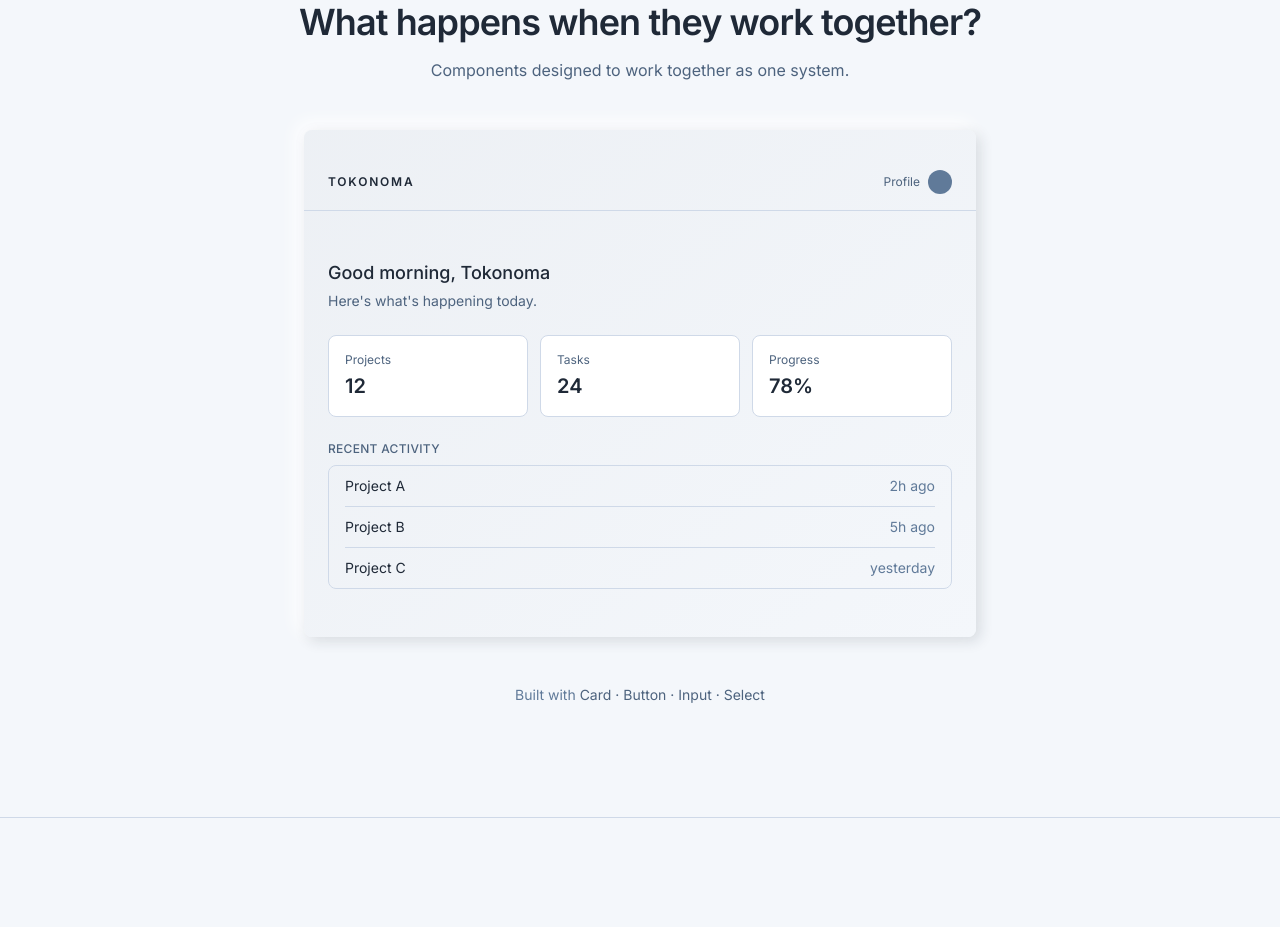
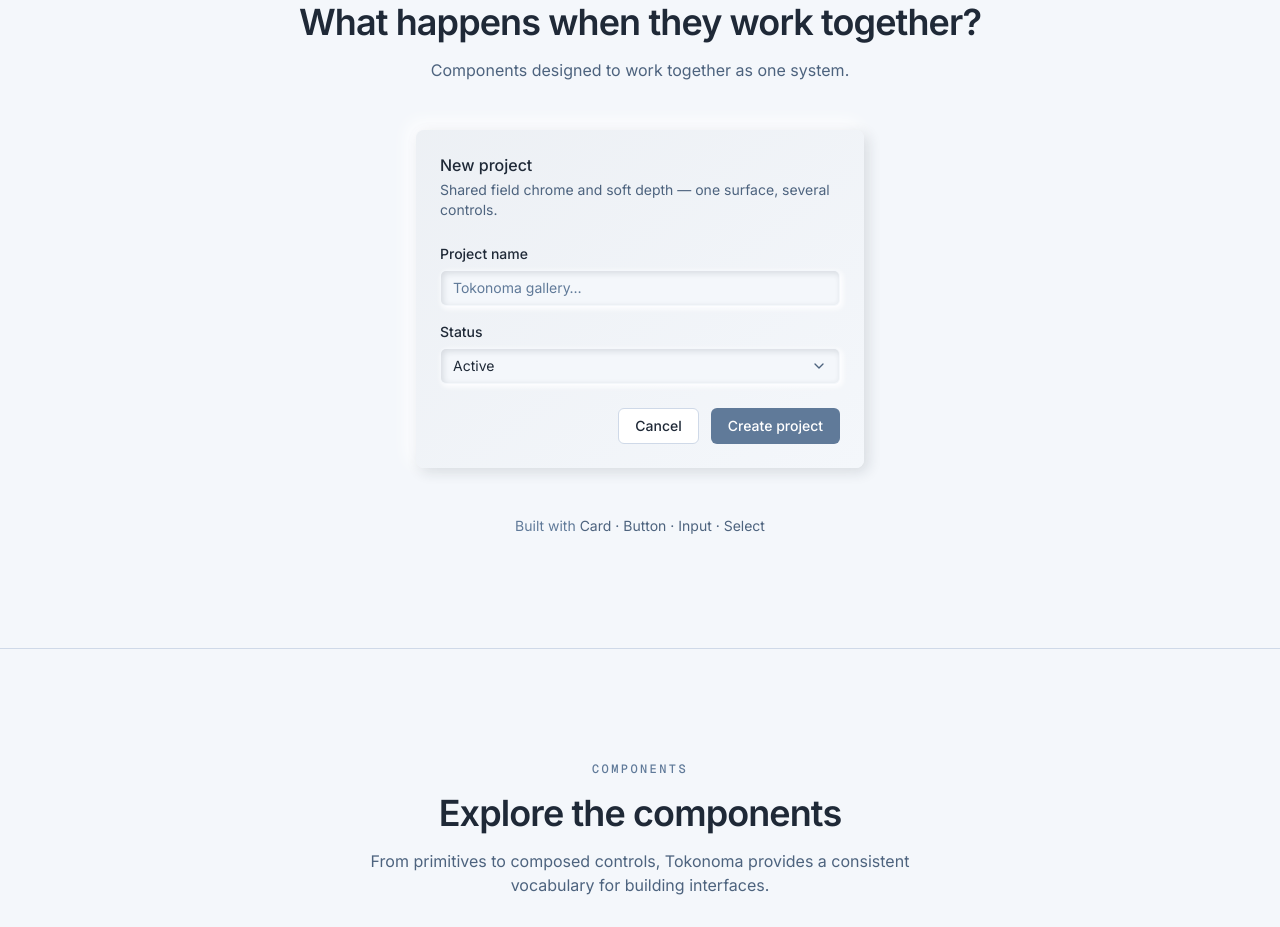
Before and after one commit to mai5hara/tokonoma-ui, a React (Vite) app: page / in a window 1280 px wide. Shown: the part 3160-4087 px from the top of the page. Built offline with nearby package versions, Linux system fonts and the light colour scheme.

Commit message:
Refactor BuiltWith component to include project creation form

```diff
--- a/src/landing/sections/BuiltWith.tsx
+++ b/src/landing/sections/BuiltWith.tsx
@@ -1,16 +1,33 @@
-import { Card, CardContent } from '@/components/ui/card';
+import { useId, useState } from 'react';
 
-import { ActivityRow, StatTile } from '../mock-atoms';
+import { Button } from '@/components/ui/button';
+import {
+  Card,
+  CardContent,
+  CardDescription,
+  CardFooter,
+  CardHeader,
+  CardTitle,
+} from '@/components/ui/card';
+import { Field } from '@/components/ui/field';
+import { Input } from '@/components/ui/input';
+import { Label } from '@/components/ui/label';
+import { Select } from '@/components/ui/select';
+
 import { Section, SectionHeading } from '../ui';
 
-const ACTIVITY = [
-  { name: 'Project A', time: '2h ago' },
-  { name: 'Project B', time: '5h ago' },
-  { name: 'Project C', time: 'yesterday' },
+const STATUS_OPTIONS = [
+  { value: 'active', label: 'Active' },
+  { value: 'paused', label: 'Paused' },
+  { value: 'archived', label: 'Archived' },
 ];
 
 /** Design Principles showed the parts. This shows what they build together. */
 export function BuiltWith() {
+  const nameId = useId();
+  const statusId = useId();
+  const [status, setStatus] = useState('active');
+
   return (
     <Section>
       <div className="flex flex-col items-center gap-12">
@@ -20,45 +37,45 @@ export function BuiltWith() {
           description="Components designed to work together as one system."
         />
 
-        <div className="w-full max-w-2xl">
+        <div className="w-full max-w-md">
           <Card variant="raised">
-            <div className="flex items-center justify-between border-b border-border px-6 py-4">
-              <span className="text-xs font-semibold tracking-[0.15em] text-text-primary uppercase">
-                Tokonoma
-              </span>
-              <div className="flex items-center gap-2">
-                <span className="text-xs text-text-muted">Profile</span>
-                <span className="size-6 rounded-full bg-accent" />
-              </div>
-            </div>
-
-            <CardContent gap="6">
-              <div className="flex flex-col gap-1 pt-6">
-                <p className="text-lg font-medium text-text-primary">
-                  Good morning, Tokonoma
-                </p>
-                <p className="text-sm text-text-muted">
-                  Here&apos;s what&apos;s happening today.
-                </p>
-              </div>
-
-              <div className="grid grid-cols-3 gap-3">
-                <StatTile label="Projects" value="12" />
-                <StatTile label="Tasks" value="24" />
-                <StatTile label="Progress" value="78%" />
-              </div>
-
-              <div className="flex flex-col gap-2 pb-6">
-                <p className="text-xs font-medium tracking-wide text-text-muted uppercase">
-                  Recent activity
-                </p>
-                <div className="rounded-lg border border-border px-4">
-                  {ACTIVITY.map((item) => (
-                    <ActivityRow key={item.name} {...item} />
-                  ))}
-                </div>
-              </div>
+            <CardHeader>
+              <CardTitle>New project</CardTitle>
+              <CardDescription>
+                Shared field chrome and soft depth — one surface, several
+                controls.
+              </CardDescription>
+            </CardHeader>
+            <CardContent gap="4">
+              <Field>
+                <Label htmlFor={nameId}>Project name</Label>
+                <Input
+                  id={nameId}
+                  variant="inset"
+                  placeholder="Tokonoma gallery…"
+                  aria-label="Project name"
+                />
+              </Field>
+              <Field>
+                <Label htmlFor={statusId}>Status</Label>
+                <Select
+                  id={statusId}
+                  options={STATUS_OPTIONS}
+                  value={status}
+                  variant="inset"
+                  onValueChange={setStatus}
+                  placeholder="Choose status…"
+                />
+              </Field>
             </CardContent>
+            <CardFooter align="end" gap="3">
+              <Button type="button" variant="flat">
+                Cancel
+              </Button>
+              <Button type="button" variant="accent">
+                Create project
+              </Button>
+            </CardFooter>
           </Card>
         </div>
 
```
